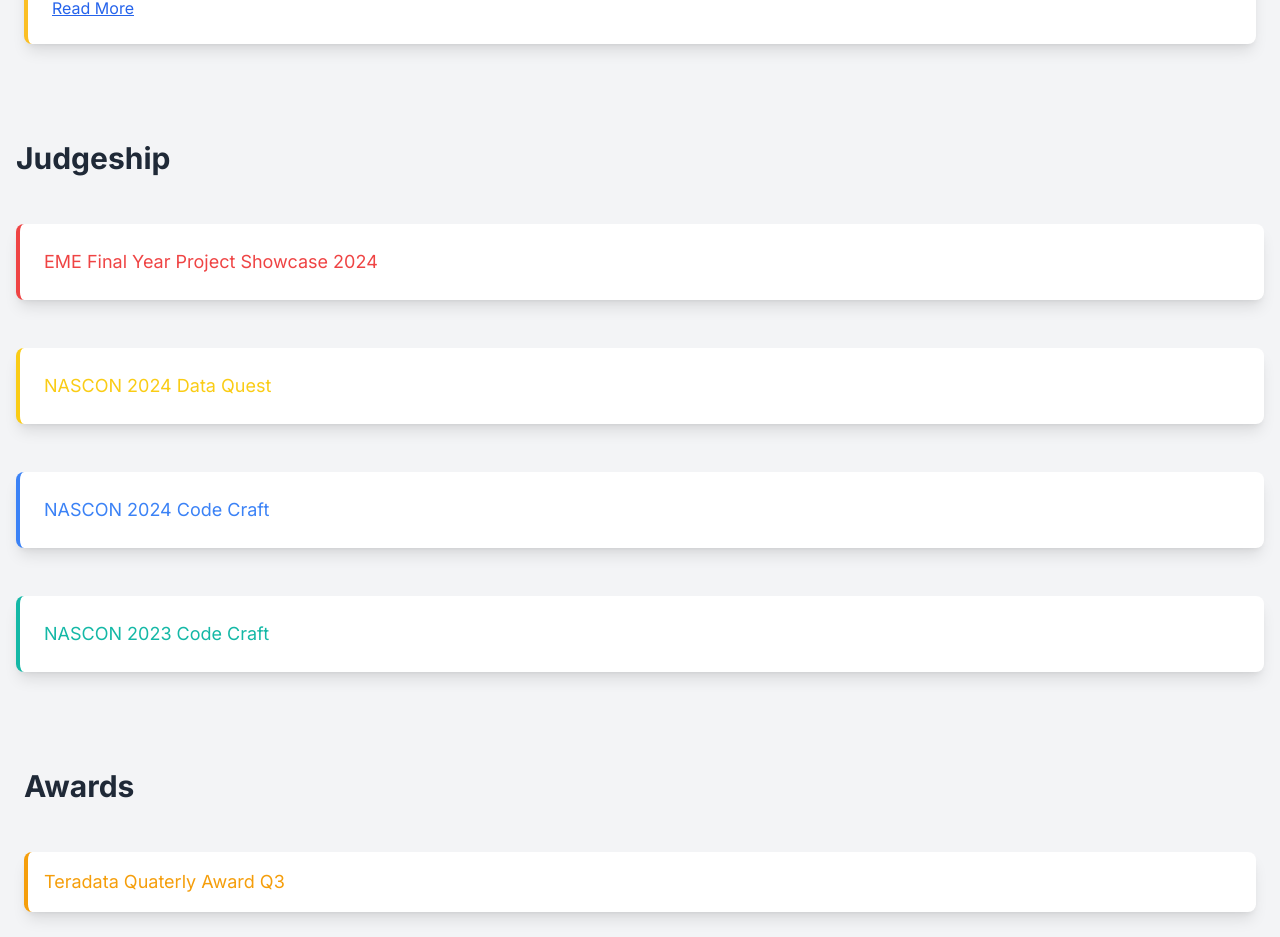
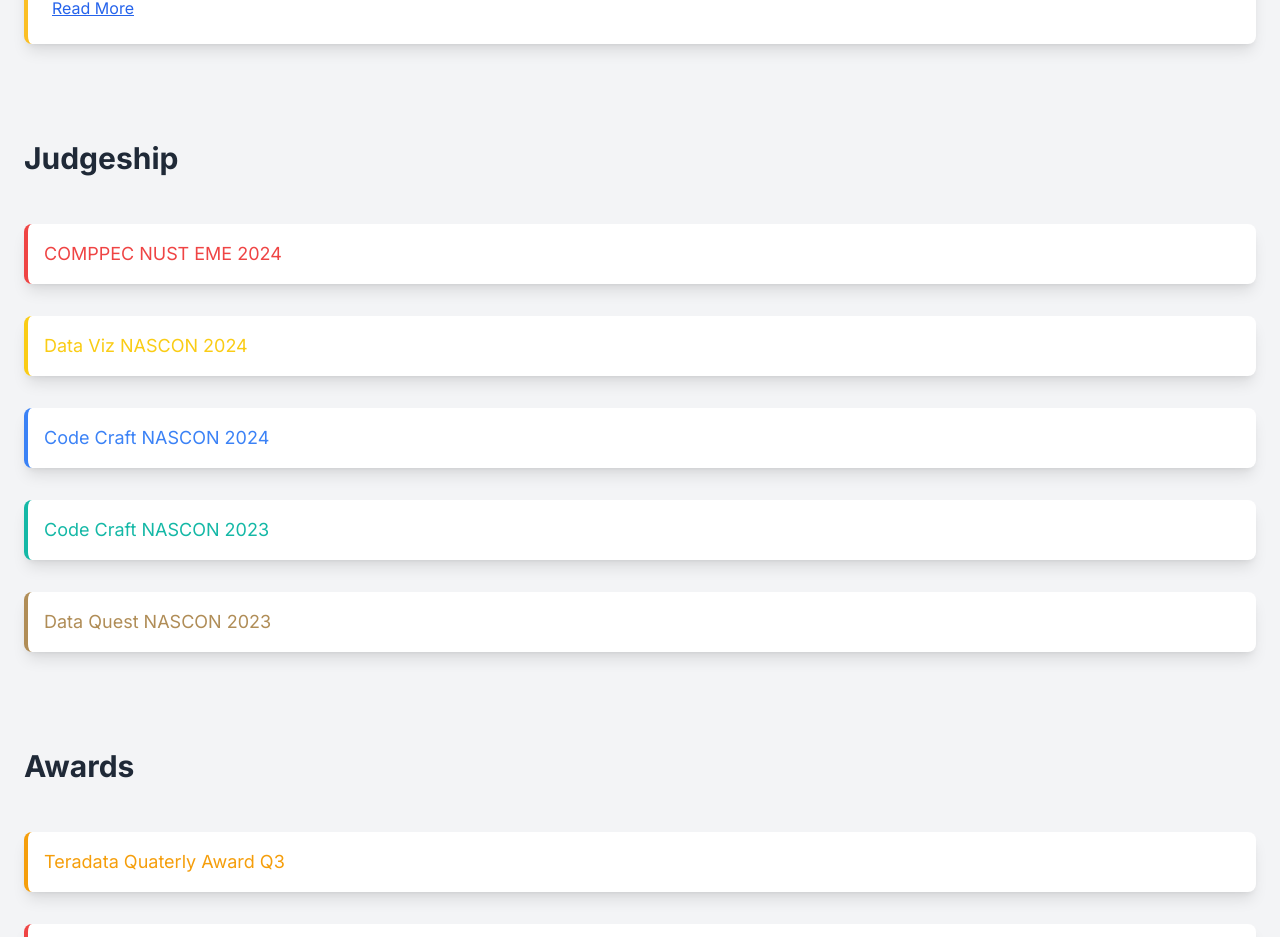
Before and after one commit to musadac/musadac.github.io, a Next.js app: page /github-pages/ in a window 1280 px wide. Shown: the part 4176-5113 px from the top of the page. Built offline with nearby package versions, Linux system fonts and the light colour scheme.

Commit message:
Improve info

```diff
--- a/app/page.tsx
+++ b/app/page.tsx
@@ -147,20 +147,30 @@
 
 const judgeshipData = [
   {
-    title: "EME Final Year Project Showcase 2024",
+    title: "COMPPEC NUST EME 2024",
     color: "#EF4444" // Teal-500
   },
   {
-    title: "NASCON 2024 Data Quest",
+    title: "Data Viz NASCON 2024",
     color: "#FACC15"
   },
   {
-    title: "NASCON 2024 Code Craft",
+    title: "Code Craft NASCON 2024",
     color: "#3B82F6"
   },
   {
-    title: "NASCON 2023 Code Craft",
+    title: "Code Craft NASCON 2023",
     color: "#14B8A6"
+  },
+  {
+    title: "Data Quest NASCON 2023",
+    color: "#B08D57"
+  }
+];
+
+const talksData = [
+  {
+    title:"",
   }
 ];
 
@@ -337,22 +347,19 @@
         </div>
       </section>
 
-      {/* Judgeship Section */}
       <section className="py-12 bg-gray-100">
-        <div className="container mx-auto px-4">
+        <div className="container mx-auto px-6">
           <h2 className="text-3xl font-bold mb-12 text-left">Judgeship</h2>
-          <div className="space-y-12">
+          <div className="space-y-8">
             {judgeshipData.map((judge, index) => (
               <div
                 key={index}
-                className="bg-white p-6 rounded-lg shadow-lg border-l-4"
+                className="bg-white p-4 rounded-lg shadow-lg border-l-4"
                 style={{ borderLeftColor: judge.color }}
               >
-                <div className="flex justify-between items-center">
-                  <h3 className="text-lg text-left" style={{ color: judge.color }}>
-                    {judge.title}
-                  </h3>
-                </div>
+                <p className="text-lg text-left" style={{ color: judge.color }}>
+                  {judge.title}
+                </p>
               </div>
             ))}
           </div>
```
Also changed, not shown: tsconfig.json (+18 -4 lines).
